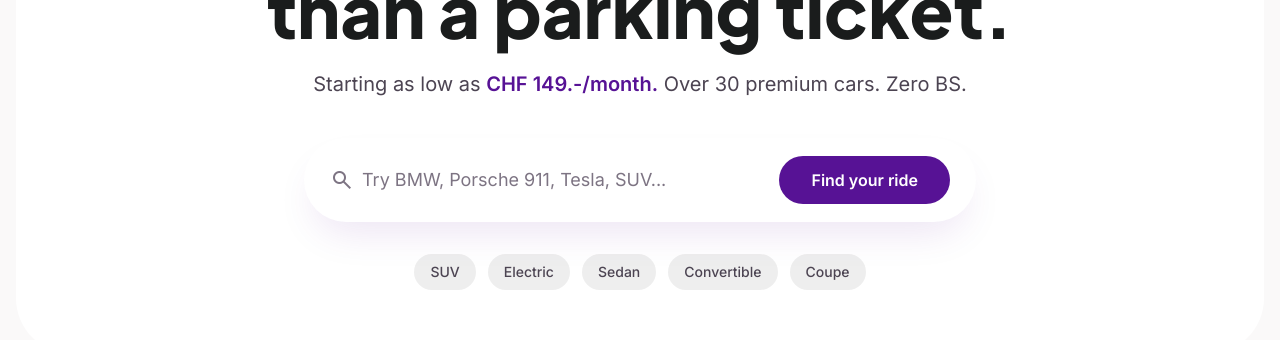
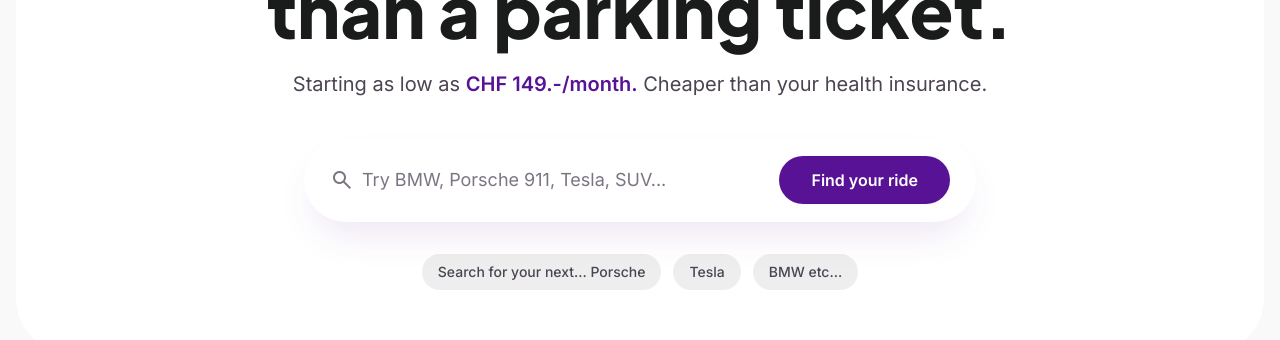
Before and after one commit to DanNessler/gowago-app, a React (Vite) app: page / in a window 1280 px wide. Shown: the part 258-598 px from the top of the page. Built offline with nearby package versions, Linux system fonts and the light colour scheme.

Commit message:
content: editor update 2026-03-25 09:01

```diff
--- a/src/data/cars.js
+++ b/src/data/cars.js
@@ -59,8 +59,8 @@ export const cars = [
     image: 'https://images.unsplash.com/photo-1503376780353-7e6692767b70?w=800&q=80',
     images: [
       'https://images.unsplash.com/photo-1503376780353-7e6692767b70?w=800&q=80',
-      'https://images.unsplash.com/photo-1544636331-e26879cd4d9b?w=800&q=80',
-      'https://images.unsplash.com/photo-1618843479313-40f8afb4b4d8?w=800&q=80'
+      'https://images.unsplash.com/photo-1503376780353-7e6692767b70?w=800&q=80',
+      'https://images.unsplash.com/photo-1503376780353-7e6692767b70?w=800&q=80'
     ],
     badge: 'Popular Pick',
     rating: 4.9,
@@ -141,8 +141,8 @@ export const cars = [
     image: 'https://images.unsplash.com/photo-1606664515524-ed2f786a0bd6?w=800&q=80',
     images: [
       'https://images.unsplash.com/photo-1606664515524-ed2f786a0bd6?w=800&q=80',
-      'https://images.unsplash.com/photo-1617814076367-b759c7d7e738?w=800&q=80',
-      'https://images.unsplash.com/photo-1614162692292-7ac56d7f7f1e?w=800&q=80'
+      'https://images.unsplash.com/photo-1606664515524-ed2f786a0bd6?w=800&q=80',
+      'https://images.unsplash.com/photo-1617814076367-b759c7d7e738?w=800&q=80'
     ],
     badge: 'Popular Pick',
     rating: 4.8,
@@ -182,8 +182,8 @@ export const cars = [
     image: 'https://images.unsplash.com/photo-1617704548623-340376564e68?w=800&q=80',
     images: [
       'https://images.unsplash.com/photo-1617704548623-340376564e68?w=800&q=80',
-      'https://images.unsplash.com/photo-1618843479313-40f8afb4b4d8?w=800&q=80',
-      'https://images.unsplash.com/photo-1616422285623-13ff0162193c?w=800&q=80'
+      'https://images.unsplash.com/photo-1617704548623-340376564e68?w=800&q=80',
+      'https://images.unsplash.com/photo-1617704548623-340376564e68?w=800&q=80'
     ],
     badge: null,
     rating: 4.6,
@@ -220,11 +220,11 @@ export const cars = [
     residualValue: 22000,
     horsepower: 299,
     acceleration: '6.2s',
-    image: 'https://upload.wikimedia.org/wikipedia/commons/c/c8/Volkswagen_ID.4.png',
+    image: 'https://vehicle-images.dealerinspire.com/06d1-110010337/thumbnails/large/1V2KC2CA7TC200360/80978f2fd78ed22eb9aa294d96e04ae4.jpg',
     images: [
-      'https://upload.wikimedia.org/wikipedia/commons/c/c8/Volkswagen_ID.4.png',
-      'https://upload.wikimedia.org/wikipedia/commons/c/c8/Volkswagen_ID.4.png',
-      'https://upload.wikimedia.org/wikipedia/commons/c/c8/Volkswagen_ID.4.png'
+      'https://vehicle-images.dealerinspire.com/06d1-110010337/thumbnails/large/1V2KC2CA7TC200360/80978f2fd78ed22eb9aa294d96e04ae4.jpg',
+      'https://vehicle-images.dealerinspire.com/06d1-110010337/thumbnails/large/1V2KC2CA7TC200360/80978f2fd78ed22eb9aa294d96e04ae4.jpg',
+      'https://vehicle-images.dealerinspire.com/06d1-110010337/thumbnails/large/1V2KC2CA7TC200360/80978f2fd78ed22eb9aa294d96e04ae4.jpg'
     ],
     badge: 'Hot Deal',
     rating: 4.4,
--- a/src/data/content.js
+++ b/src/data/content.js
@@ -3,13 +3,11 @@ export const homeContent = {
     headline: 'Get your next ride faster than a parking ticket.',
     subtext: 'Starting as low as',
     price: 'CHF 149.-/month.',
-    priceNote: 'Over 30 premium cars. Zero BS.',
+    priceNote: 'Cheaper than your health insurance.',
     filterTags: [
-      'SUV',
-      'Electric',
-      'Sedan',
-      'Convertible',
-      'Coupe'
+      'Search for your next... Porsche',
+      'Tesla',
+      'BMW etc...'
     ],
   },
   hotDeals: { title: '🔥 Smoking hot deals', subtitle: 'Limited time offers — before they\'re gone' },
```
